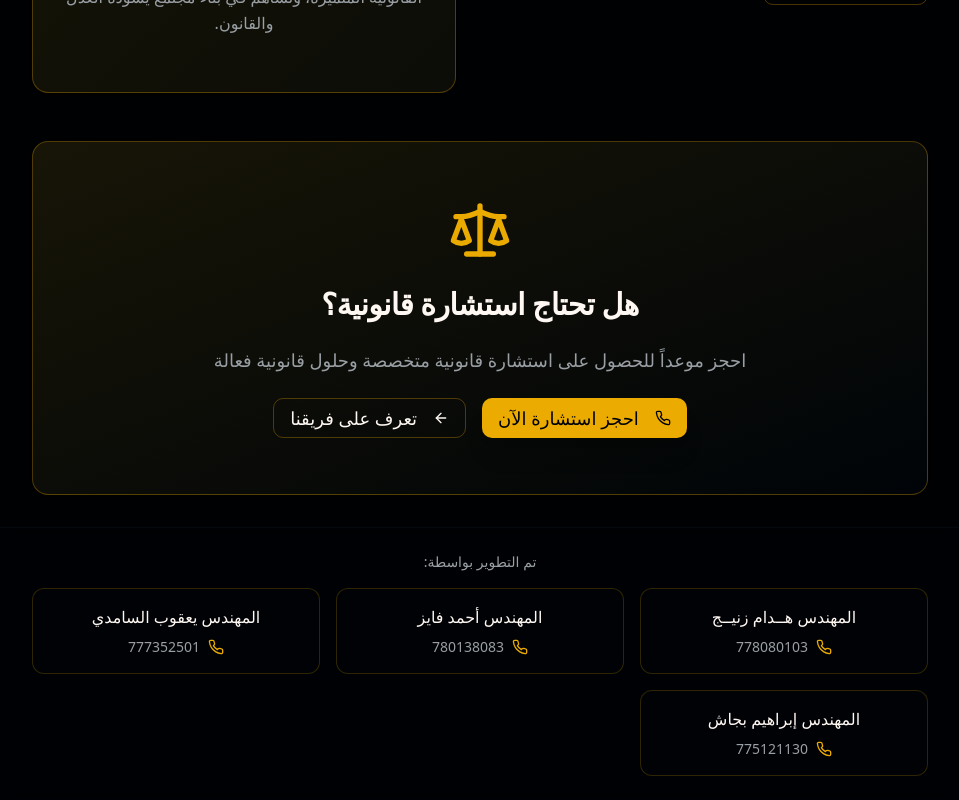
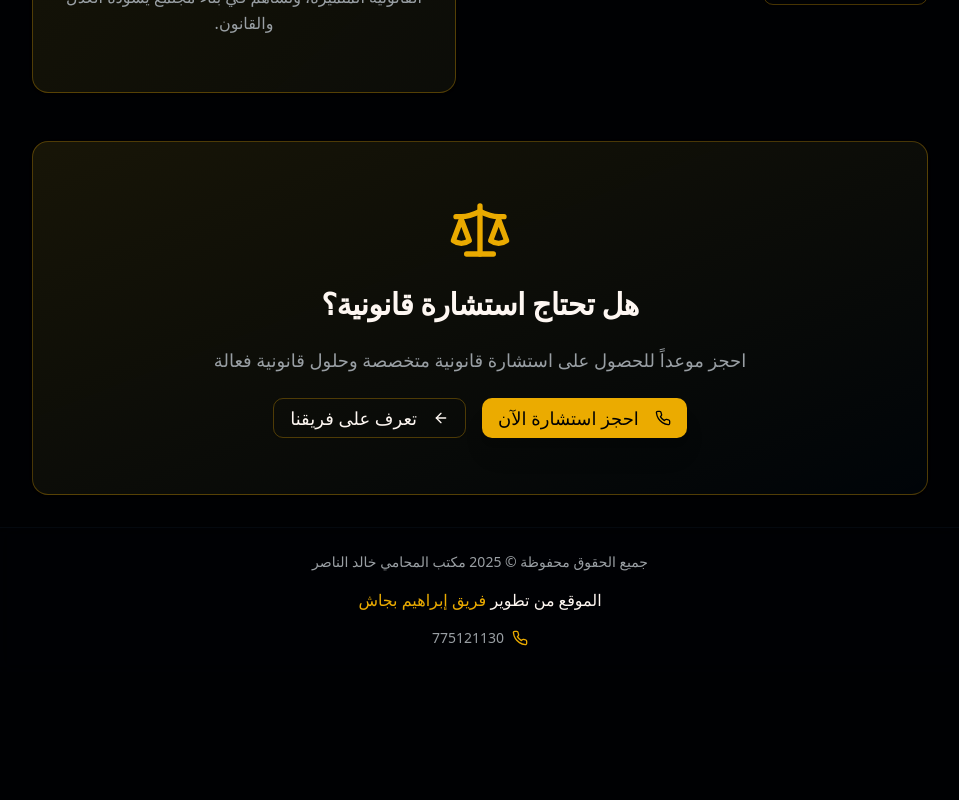
Before and after one commit to engahmedfaiz/personalwebsiteof-khaled-yahya-mohammedmain, a Next.js app: page / in a window 1280 px wide. Shown: the part 1961-2761 px from the top of the page, without its empty margins (0-959 px from the left). After the commit the page ends 2633 px from the top, so only its background shows below. Built offline with nearby package versions, Linux system fonts and the light colour scheme.

Commit message:
Update Footer.tsx

```diff
--- a/components/frontend/Footer.tsx
+++ b/components/frontend/Footer.tsx
@@ -1,48 +1,33 @@
+import { Phone } from "lucide-react";
 import Link from "next/link";
-import { Card, CardContent } from "@/components/ui/card";
-import { Button } from "@/components/ui/button";
-import { Phone } from "lucide-react";
-
-interface DeveloperInfo {
-  name: string;
-  phone: string;
-}
 
 export default function Footer() {
-  const developers: DeveloperInfo[] = [
-    { name: "المهندس هــدام زنيــج ", phone: "778080103" },
-    { name: "المهندس أحمد فايز", phone: "780138083" },
-    { name: "المهندس يعقوب السامدي", phone: "777352501" },
-    { name: "المهندس إبراهيم بجاش", phone: "775121130" },
-  ];
-
   return (
     <footer className="lg:mr-80 bg-card/30 border-t border-border/50 backdrop-blur-sm">
       <div className="max-w-6xl mx-auto p-4 sm:p-6">
         <div className="text-center space-y-3 sm:space-y-4">
           <p className="text-xs sm:text-sm text-muted-foreground">
-            تم التطوير بواسطة:
+            جميع الحقوق محفوظة © {new Date().getFullYear()} مكتب المحامي خالد الناصر
           </p>
-          <div className="grid grid-cols-1 sm:grid-cols-2 lg:grid-cols-3 gap-3 sm:gap-4 max-w-4xl mx-auto">
-            {developers.map((developer: DeveloperInfo, index: number) => (
-              <div
-                key={index}
-                className="flex flex-col items-center gap-2 p-3 sm:p-4 rounded-lg bg-card/50 border border-primary/20 hover:bg-card/80 transition-all duration-300 hover:scale-105"
-              >
-                <span className="font-medium text-foreground text-sm sm:text-base">
-                  {developer.name}
-                </span>
-                <div className="flex items-center gap-2">
-                  <Phone className="w-3 h-3 sm:w-4 sm:h-4 text-primary" />
-                  <span className="text-xs sm:text-sm text-muted-foreground hover:text-primary transition-colors cursor-pointer">
-                    {developer.phone}
-                  </span>
-                </div>
-              </div>
-            ))}
+
+          <p className="text-sm sm:text-base text-foreground font-medium">
+            الموقع من تطوير{" "}
+            <Link
+              href="https://wa.me/967775121130"
+              target="_blank"
+              className="text-primary hover:underline"
+            >
+              فريق إبراهيم بجاش
+            </Link>
+          </p>
+
+          <div className="flex justify-center items-center gap-2 mt-3">
+            <Phone className="w-4 h-4 text-primary" />
+            <span className="text-sm text-muted-foreground">
+              775121130
+            </span>
           </div>
         </div>
       </div>
     </footer>
-  );
-}
+  );}
```
